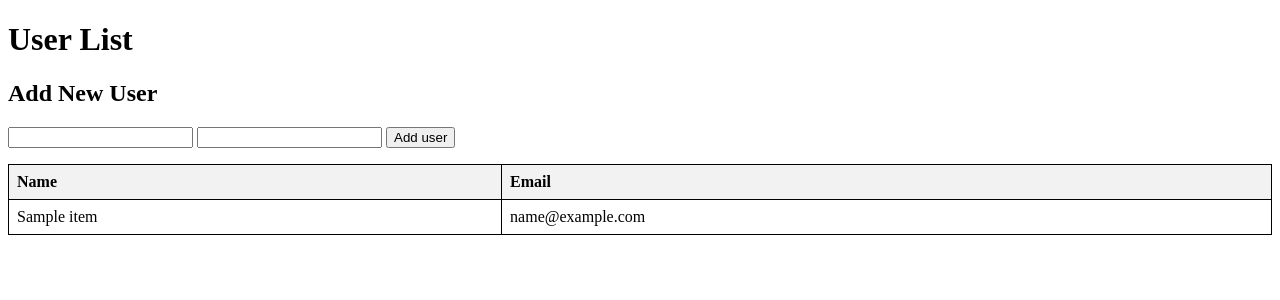
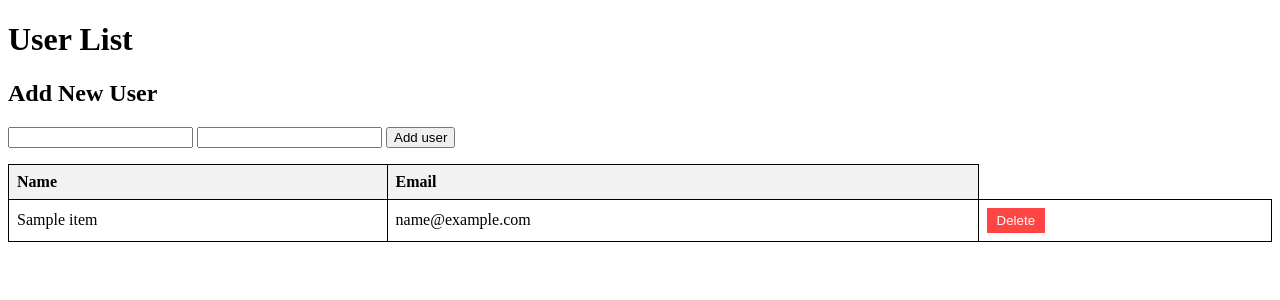
Before and after one commit to on0t0le/example-frontend, a Flask app: page / in a window 1280 px wide. Shown: the top 300 px of the page. Run offline with Flask 3, Linux system fonts and the light colour scheme; a database or web service that is not in the repository returns one stand-in record (values such as "Sample title"); data that the repository does not hold is empty.

Commit message:
Delete action added

```diff
--- a/app.py
+++ b/app.py
@@ -21,10 +21,21 @@ def create_user():
     name = request.form.get('name')
     email = request.form.get('email')
 
-    requests.post(f"{API_URL}/users", json={
+    # Create new user through API
+    response = requests.post(f"{API_URL}/users", json={
         'name': name,
         'email': email
     })
+
+    return redirect(url_for('index'))
+
+@app.route('/delete_user/<int:user_id>', methods=['POST'])
+def delete_user(user_id):
+    # Send delete request to API
+    response = requests.delete(f"{API_URL}/users/{user_id}")
+
+    # Redirect back to index page after deletion
+    return redirect(url_for('index'))
 
     # Redirect back to index page
     return redirect(url_for('index'))
--- a/templates/index.html
+++ b/templates/index.html
@@ -40,6 +40,11 @@
         <tr>
             <td>{{ user.name }}</td>
             <td>{{ user.email }}</td>
+            <td>
+                <form action="/delete_user/{{ user.id }}" method="post" style="margin: 0">
+                    <input type="submit" value="Delete" style="background-color: #ff4444; color: white; border: none; padding: 5px 10px; cursor: pointer;">
+                </form>
+            </td>
         </tr>
         {% endfor %}
     </table>
```
